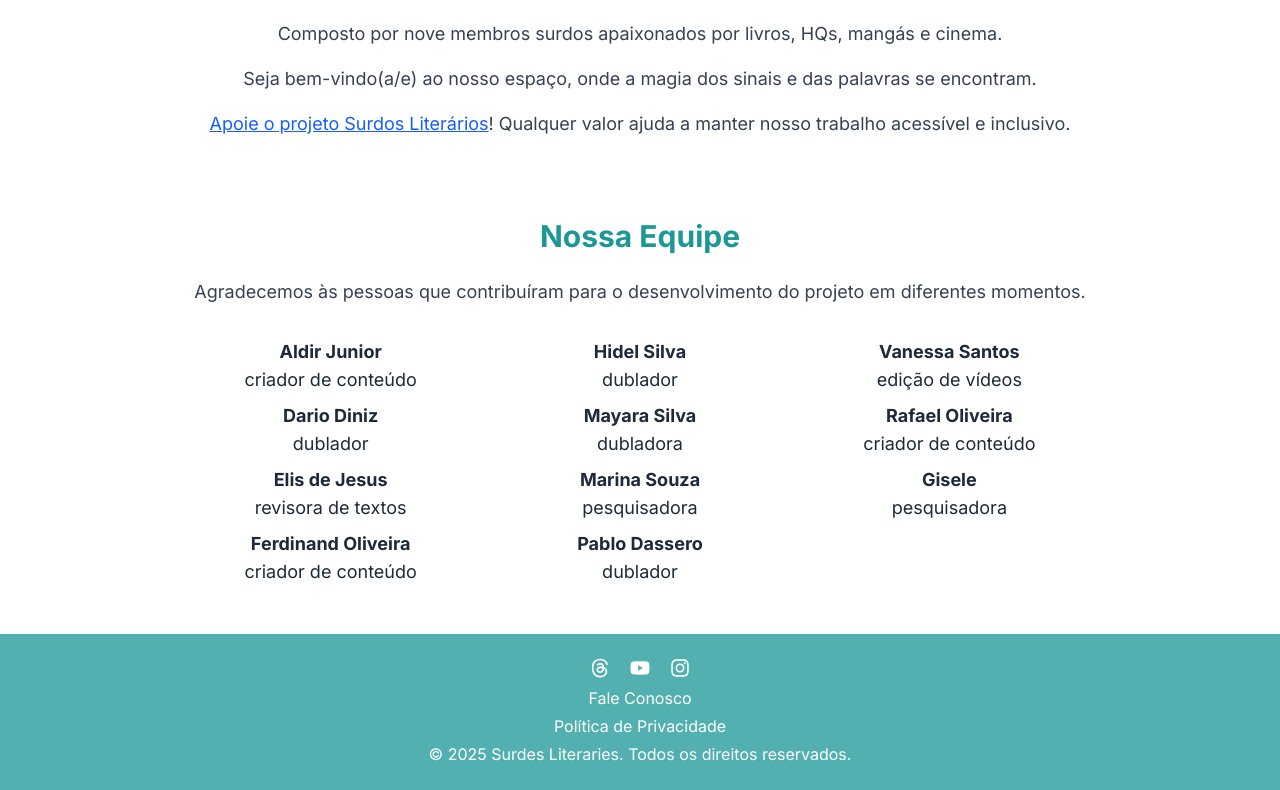
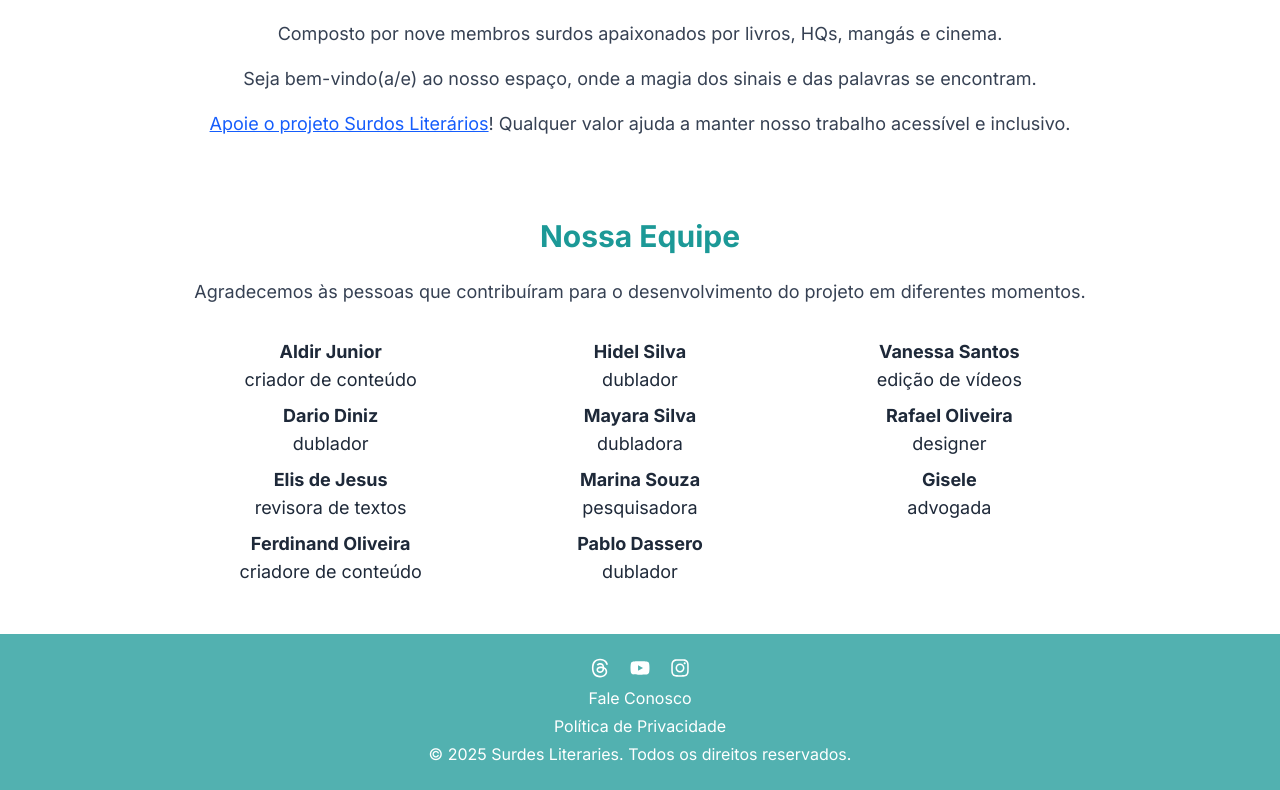
Before and after one commit to agnesmva/surdes-literaries, a React (Vite) app: page /home in a window 1280 px wide. Shown: the part 690-1480 px from the top of the page. Built offline with nearby package versions, Linux system fonts and the light colour scheme.

Commit message:
fix: update team members in Home.jsx

```diff
--- a/src/pages/home/Home.jsx
+++ b/src/pages/home/Home.jsx
@@ -118,7 +118,7 @@ function MainContent() {
       <li><strong>Aldir Junior</strong><br />criador de conteúdo</li>
       <li><strong>Dario Diniz</strong><br />dublador</li>
       <li><strong>Elis de Jesus</strong><br />revisora de textos</li>
-      <li><strong>Ferdinand Oliveira</strong><br />criador de conteúdo</li>
+      <li><strong>Ferdinand Oliveira</strong><br />criadore de conteúdo</li>
     </ul>
 
     <ul className="text-gray-800 text-base md:text-lg space-y-2 text-center">
@@ -130,8 +130,8 @@ function MainContent() {
 
     <ul className="text-gray-800 text-base md:text-lg space-y-2 text-center">
       <li><strong>Vanessa Santos</strong><br />edição de vídeos</li>
-      <li><strong>Rafael Oliveira</strong><br />criador de conteúdo</li>
-      <li><strong>Gisele</strong><br />pesquisadora</li>
+      <li><strong>Rafael Oliveira</strong><br />designer</li>
+      <li><strong>Gisele</strong><br />advogada</li>
     </ul>
 
   </div>
```
